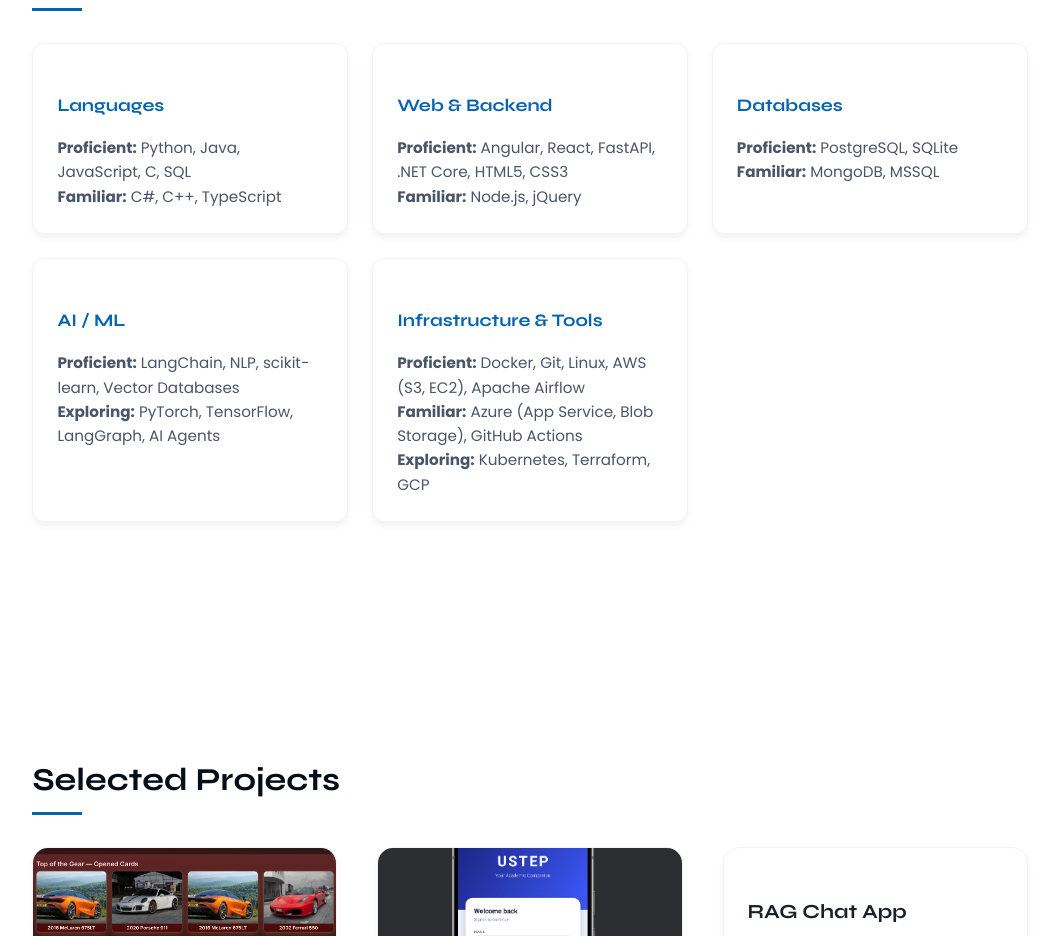
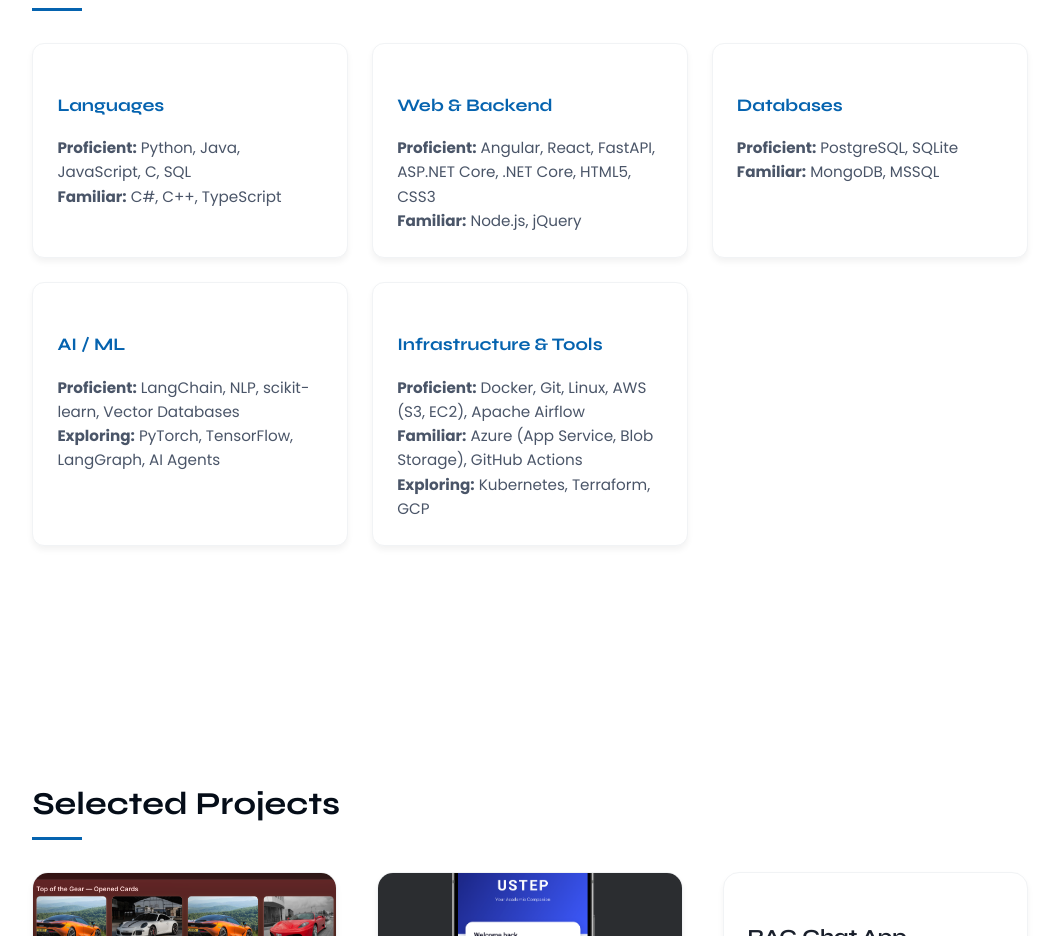
Before and after one commit to subhashyadavon/SubhashYadav, a React (Vite) app: page / in a window 1280 px wide. Shown: the part 3740-4676 px from the top of the page, without its empty margins (150-1209 px from the left). Built offline with nearby package versions, Linux system fonts and the light colour scheme.

Commit message:
Update TechStack with ASP.NET Core

```diff
--- a/src/components/TechStack/TechStack.jsx
+++ b/src/components/TechStack/TechStack.jsx
@@ -14,7 +14,7 @@ const TechStack = () => {
 
                 <div className="skill-category">
                     <h3>Web & Backend</h3>
-                    <p><strong>Proficient:</strong> Angular, React, FastAPI, .NET Core, HTML5, CSS3</p>
+                    <p><strong>Proficient:</strong> Angular, React, FastAPI, ASP.NET Core, .NET Core, HTML5, CSS3</p>
                     <p><strong>Familiar:</strong> Node.js, jQuery</p>
                 </div>
 
```
